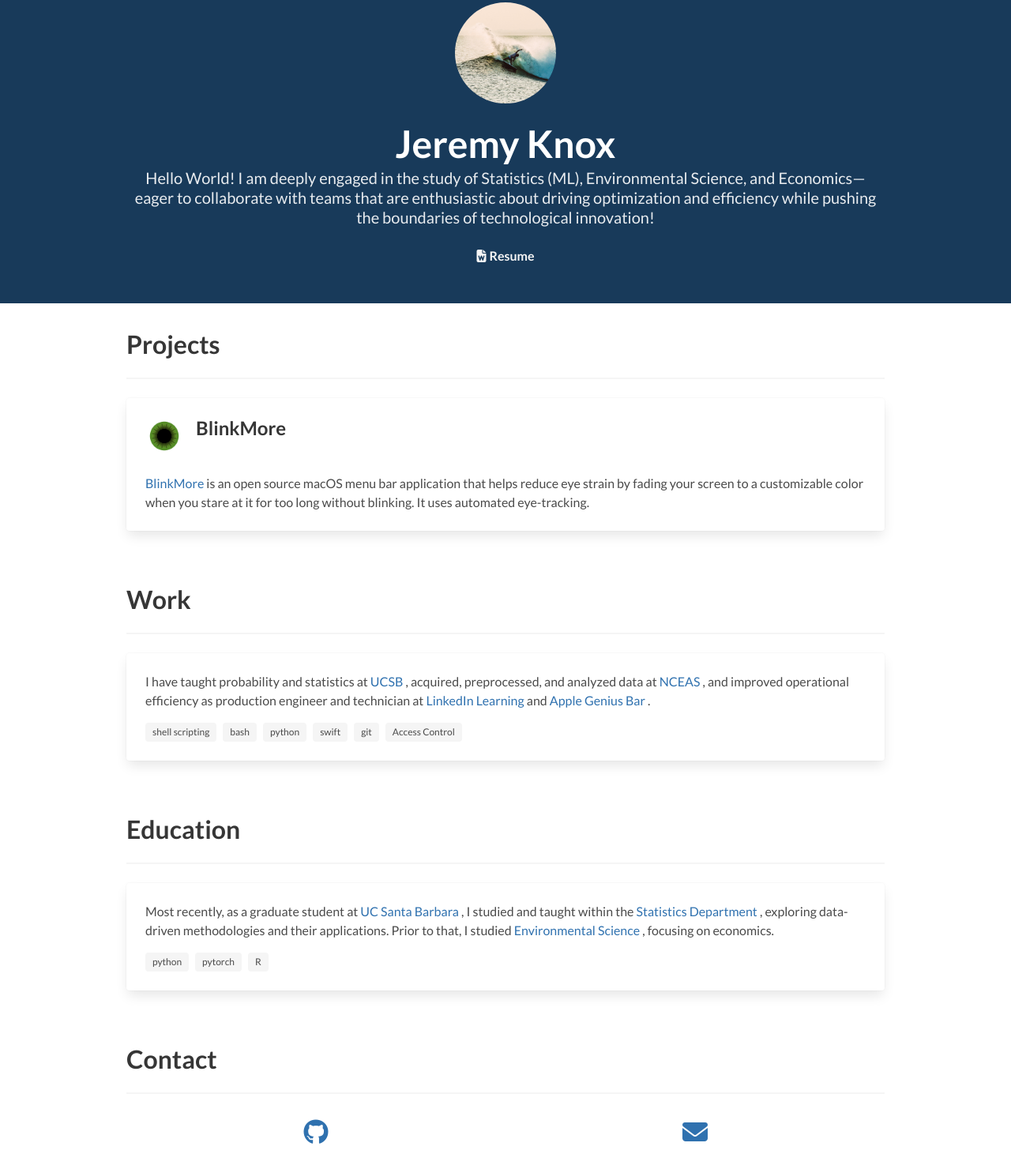
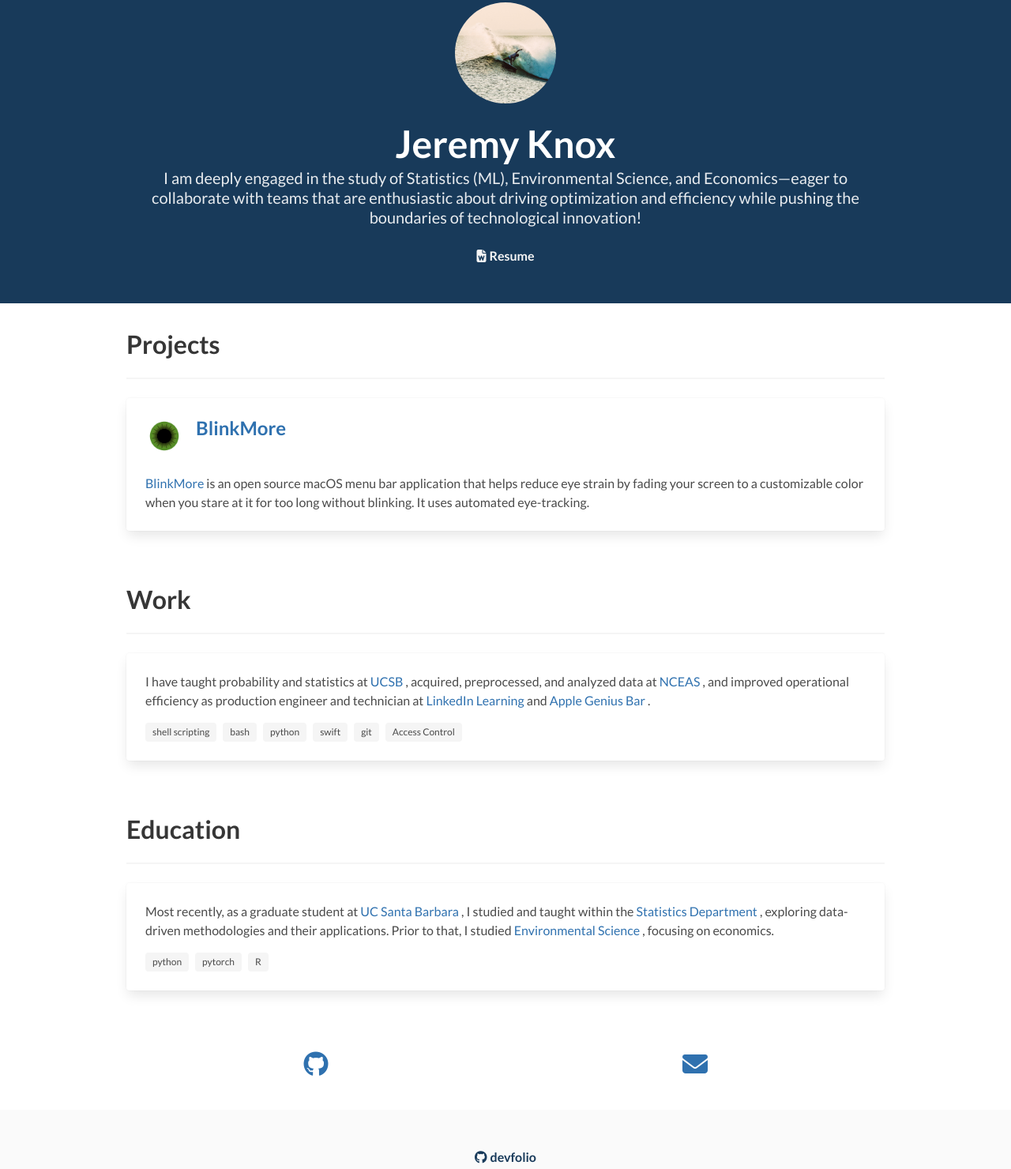
Before and after one commit to oxremy/oxremy.github.io, a plain HTML site: page index.html in a window 1280 px wide. Shown: the part 109-1589 px from the top of the page at 79% size. Drawn offline with Linux system fonts and the light colour scheme.

Commit message:
removed "Contact". added BlinkMore url link

```diff
--- a/index.html
+++ b/index.html
@@ -45,7 +45,7 @@
               Jeremy Knox
             </h1>
             <h2 class="subtitle">
-                Hello World! I am deeply engaged in the study of Statistics (ML), Environmental Science, and Economics—eager to collaborate with teams that are enthusiastic about driving optimization and efficiency while pushing the boundaries of technological innovation!
+                I am deeply engaged in the study of Statistics (ML), Environmental Science, and Economics—eager to collaborate with teams that are enthusiastic about driving optimization and efficiency while pushing the boundaries of technological innovation!
             </h2>
             <p>
               <a href="src/dist/docs/resume.pdf" class="icon has-text-light" target="_blank">
@@ -71,7 +71,7 @@
               </figure>
             </div>
             <div class="media-content">
-              <p class="title is-4">BlinkMore</p>
+              <p class="title is-4"><a href="https://github.com/oxremy/BlinkMore">BlinkMore</a></p>
             </div>
           </div>
           <div class="content">
@@ -139,8 +139,6 @@
 
 <section class="section">
     <div class="container">
-      <h1 class="title">Contact</h1>
-      <hr>
       <nav class="level">
         <div class="level-item has-text-centered">
           <div>
```
